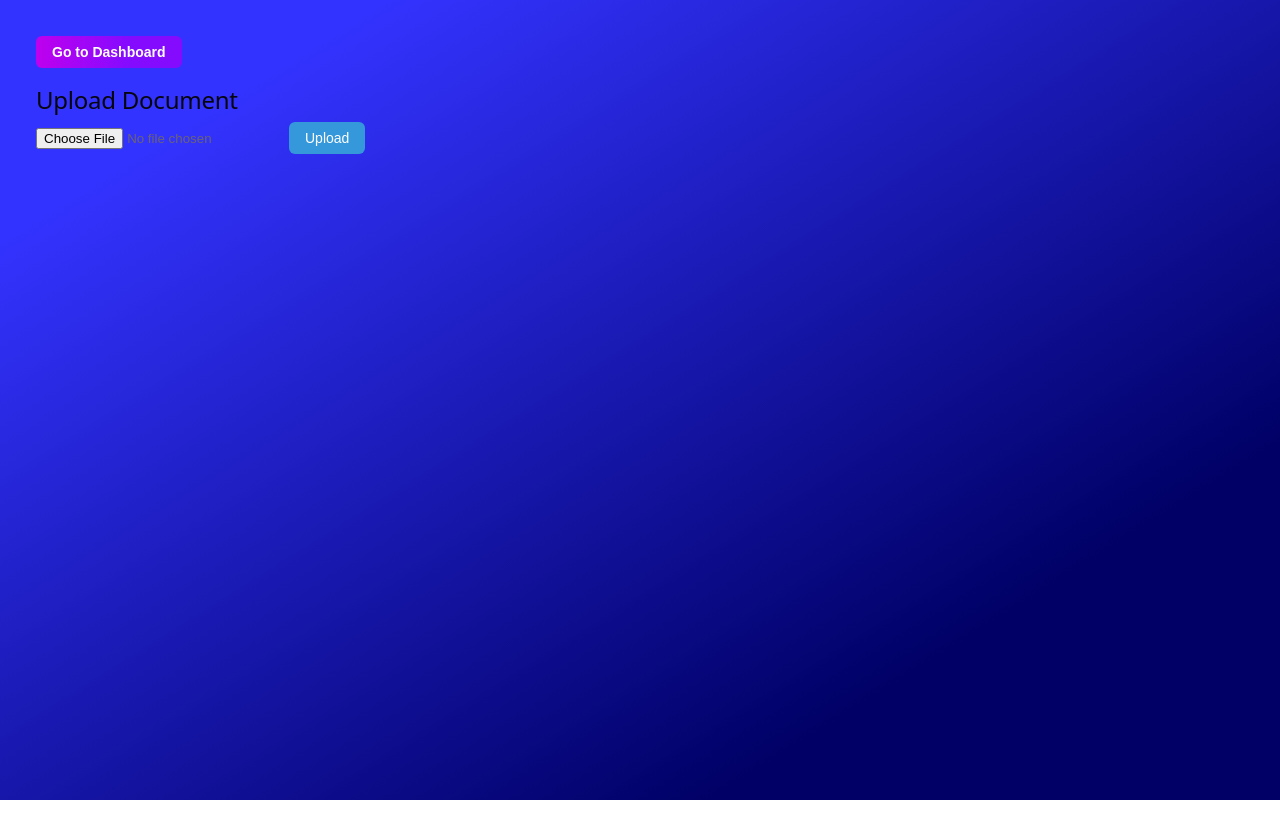
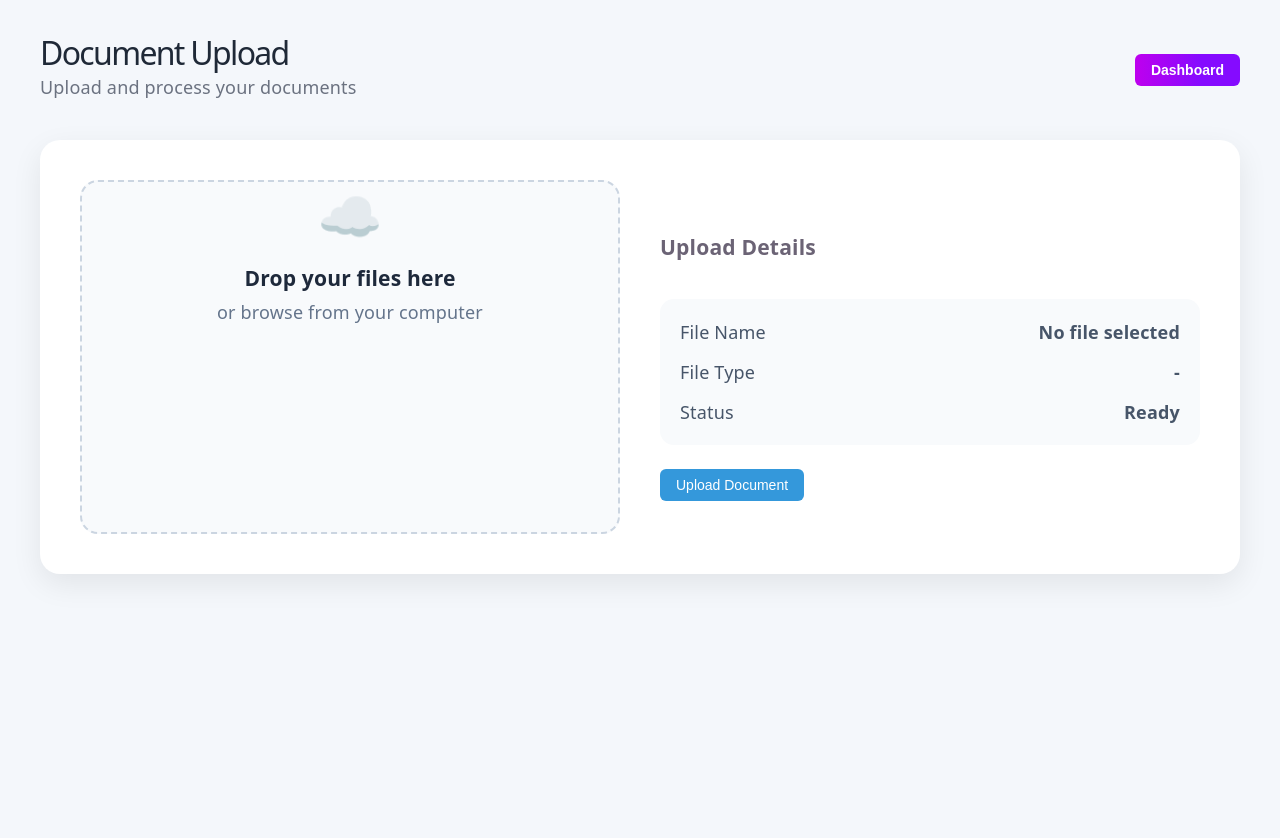
Before and after one commit to laststonedjs/smart_document_system, a React (Vite) app in the folder client/smart_document/: page /upload in a window 1280 px wide. Shown: the top 838 px of the page. Before the commit the page ends 800 px from the top, so only its background shows below. Built offline with nearby package versions, Linux system fonts and the light colour scheme; sample sign-in values are in the browser's storage.

Commit message:
updated Upload page

```diff
--- a/client/smart_document/src/index.css
+++ b/client/smart_document/src/index.css
@@ -52,7 +52,7 @@
 body {
   margin: 0;
   padding: 0;
-  background: linear-gradient(to bottom right, #3333ff 15%, #000066 78%);
+  background: #f4f7fb;
 }
 
 #root {
@@ -145,6 +145,7 @@ code {
 .btn-upload {
   background: #3498db;
   color: white;
+  font-weight: 500;
 }
 
 .btn-upload:hover {
@@ -177,99 +178,6 @@ code {
 .btn-edit:hover {
   opacity: 0.9;
 }
-
-/* .btn-save {
-  background-color: #2ecc71;
-  color: white;
-}
-
-.btn-save:hover {
-  background-color: #27ae60;
-}
-
-.btn-cancel {
-  background-color: #e74c3c;
-  color: white;
-}
-
-.btn-cancel:hover {
-  background-color: #c0392b;
-}
-
-.navigate-btn {
-  background: linear-gradient(to right, #be00ee 0%, #850bff 63%);
-  color: white;
-  font-weight: 600  ;
-}
-
-.edit-btn {
-  background-color:cornflowerblue;
-  padding: 6px 12px;
-  border: none;
-  border-radius: 6px;
-  cursor: pointer;
-  font-size: 14px;
-  transition: all 0.2s ease;
-  max-width: 100px;
-}
-
-.upload-btn {
-  display: flex;
-  flex-direction: column;
-  gap: 12px;
-  margin-top: 16px;
-
-  padding: 12px;
-  border: 1px dashed #ccc;
-  border-radius: 8px;
-  background: #fafafa;
-  max-width: 200px;
-}
-
-.upload-btn input[type="file"] {
-  padding: 6px;
-  border: 1px solid #ddd;
-  border-radius: 6px;
-  background: white;
-  cursor: pointer;
-}
-
-.btn-upload {
-  background: #3498db;
-  color: white;
-}
-
-.btn-upload:hover {
-  background: #2980b9;
-}
-
-.nav-btn-upload {
-  background: #09436a;
-  color: white;
-  font-size: 16px;
-  font-weight: bold;
-}
-
-.nav-btn-dashboard {
-  background: #0f9f95;
-  color: white;
-  font-size: 16px;
-  font-weight: bold;
-}
-
-.view-btn {
-  background: linear-gradient(to right, #be00ee 0%, #850bff 63%);
-  color: white;
-  border: none;
-  padding: 0.6rem 2rem;
-  border-radius: 30px;
-  font-weight: 600;
-  font-size: 0.7rem;
-  cursor: pointer;
-  align-self: center;
-  transition: background-color 0.3s ease;
-  box-shadow: 0 3px 6px rgba(231, 76, 60, 0.5);
-} */
 
 .btn:disabled {
   opacity: 0.6;
@@ -341,7 +249,7 @@ code {
 }
 
 .card {
-  background: linear-gradient(to top right, #ccffff 4%, #99ccff 70%);
+  background: linear-gradient(to bottom, #ffffff 4%, #ccccff 70%);
   border-radius: 10px;
   box-shadow: 0 4px 8px rgba(0,0,0,0.1);
   padding: 1.5rem 1.5rem;
@@ -383,7 +291,7 @@ code {
   gap: 1rem;
   margin-bottom: 1.5rem;
   font-size: 0.8rem;
-  color: #4c0080;
+  color: #2c1839;
   text-align: left;
 }
 
@@ -394,13 +302,13 @@ code {
 }
 
 .status {
-  font-size: 0.39rem;
+  font-size: 0.42rem;
   font-weight: 500;
-  padding: 0.2rem 0.5rem;
-  border-radius: 12px;
+  padding: 0.2rem 0.34rem;
+  border-radius: 14px;
   color: white;
   text-transform: uppercase;
-  min-width: 60px;
+  min-width: 40px;
   max-width: 100px;
   white-space: nowrap;
   overflow: hidden;
@@ -414,8 +322,8 @@ code {
 }
 
 .status.needs_review {
-  background: #fff3cd;
-  color: #856404;
+  background: #ffecae;
+  color: #6e550a;
 }
 
 .status.rejected {
@@ -522,3 +430,126 @@ code {
 .auth-form button:hover {
   background: #2980b9;
 }
+
+/* UPLOAD PAGE */
+.upload-page {
+  min-height: 100vh;
+  background: #f4f7fb;
+  padding: 40px;
+}
+
+.upload-header {
+  display: flex;
+  justify-content: space-between;
+  align-items: center;
+  margin-bottom: 40px;
+}
+
+.upload-header h1 {
+  margin: 0;
+  font-size: 32px;
+  color: #1f2937;
+}
+
+.upload-header p {
+  margin-top: 8px;
+  color: #6b7280;
+}
+
+.upload-card {
+  background: white;
+  border-radius: 20px;
+  padding: 40px;
+  display: flex;
+  gap: 40px;
+  box-shadow: 0 10px 30px rgba(0,0,0,0.08);
+  align-items: stretch;
+}
+
+.upload-left {
+  flex: 1;
+}
+
+.upload-right {
+  flex: 1;
+  display: flex;
+  flex-direction: column;
+  justify-content: center;
+}
+
+.upload-dropzone {
+  border: 2px dashed #cbd5e1;
+  border-radius: 18px;
+  min-height: 350px;
+  background: #f8fafc;
+  position: relative;
+  overflow: hidden;
+  transition: 0.3s ease;
+}
+
+.upload-dropzone:hover {
+  border-color: #8b5cf6;
+  background: #f5f3ff;
+}
+
+.upload-dropzone input[type="file"] {
+  position: absolute;
+  inset: 0;
+  opacity: 0;
+  cursor: pointer;
+}
+
+.upload-placeholder {
+  height: 100%;
+  display: flex;
+  flex-direction: column;
+  justify-content: center;
+  align-items: center;
+  color: #64748b;
+  text-align: center;
+  padding: 20px;
+}
+
+.upload-icon {
+  font-size: 52px;
+  margin-bottom: 16px;
+}
+
+.upload-placeholder h3 {
+  margin-bottom: 8px;
+  color: #1e293b;
+}
+
+.upload-info {
+  margin-top: 18px;
+  background: #f8fafc;
+  border-radius: 14px;
+  padding: 20px;
+}
+
+.info-row {
+  display: flex;
+  justify-content: space-between;
+  margin-bottom: 14px;
+  color: #475569;
+}
+
+.info-row:last-child {
+  margin-bottom: 0;
+}
+
+.upload-actions {
+  margin-top: 24px;
+}
+
+@media (max-width: 900px) {
+  .upload-card {
+    flex-direction: column;
+  }
+
+  .upload-header {
+    flex-direction: column;
+    align-items: flex-start;
+    gap: 20px;
+  }
+}
--- a/client/smart_document/src/pages/UploadPage.jsx
+++ b/client/smart_document/src/pages/UploadPage.jsx
@@ -54,27 +54,89 @@ const UploadPage = () => {
   };
 
   return (
-    <div style={{ padding: "2rem", textAlign: "left" }}>
-      <div style={{ marginBottom: "1rem" }}>
+    <div className="upload-page">
+    <div className="upload-header">
+      <div>
+        <h1>Document Upload</h1>
+        <p>
+          Upload and process your documents
+        </p>
+      </div>
+
       <Button
         onClick={() => navigate("/dashboard")}
         variant="primary"
       >
-          Go to Dashboard
+        Dashboard
       </Button>
     </div>
 
-      <h2>Upload Document</h2>
-      <div className="upload-btn">
-        <input type="file" onChange={handleFileChange}/>
+    <div className="upload-card">
+      <div className="upload-left">
+        <div className="upload-dropzone">
+          <input
+            type="file"
+            onChange={handleFileChange}
+          />
 
+          <div className="upload-placeholder">
+            <div className="upload-icon">
+              ☁️
+            </div>
+
+            <h3>
+              Drop your files here
+            </h3>
+
+            <p>
+              or browse from your computer
+            </p>
+          </div>
+        </div>
+      </div>
+
+      <div className="upload-right">
+        <h3>Upload Details</h3>
+
+        <div className="upload-info">
+          <div className="info-row">
+            <span>File Name</span>
+            <strong>
+              {file ? file.name : "No file selected"}
+            </strong>
+          </div>
+
+          <div className="info-row">
+            <span>File Type</span>
+            <strong>
+              {file
+                ? file.name.split(".").pop()
+                : "-"}
+            </strong>
+          </div>
+
+          <div className="info-row">
+            <span>Status</span>
+            <strong>
+              {loading
+                ? "Uploading..."
+                : "Ready"}
+            </strong>
+          </div>
+        </div>
+
+        <div className="upload-actions">
           <Button
             onClick={handleUpload}
             disabled={loading}
             variant="upload"
           >
-            {loading ? "Uploading..." : "Upload"}
+            {loading
+              ? "Uploading..."
+              : "Upload Document"}
           </Button>
+        </div>
+      </div>
     </div>
 
     {response && (
```
Lines whose indentation alone changed are shown as unchanged.
